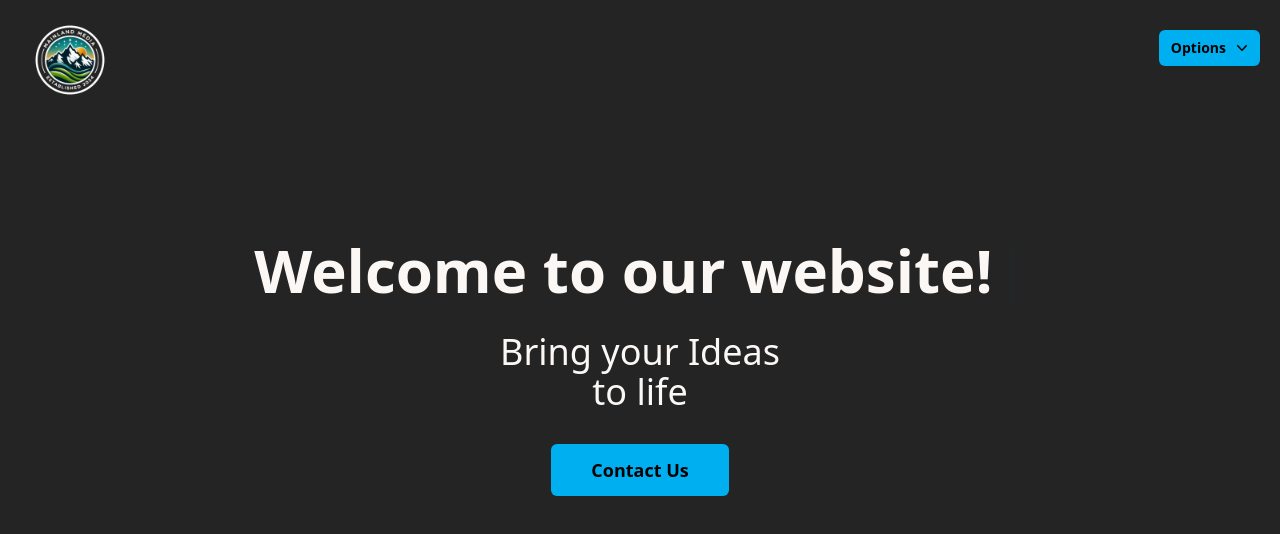
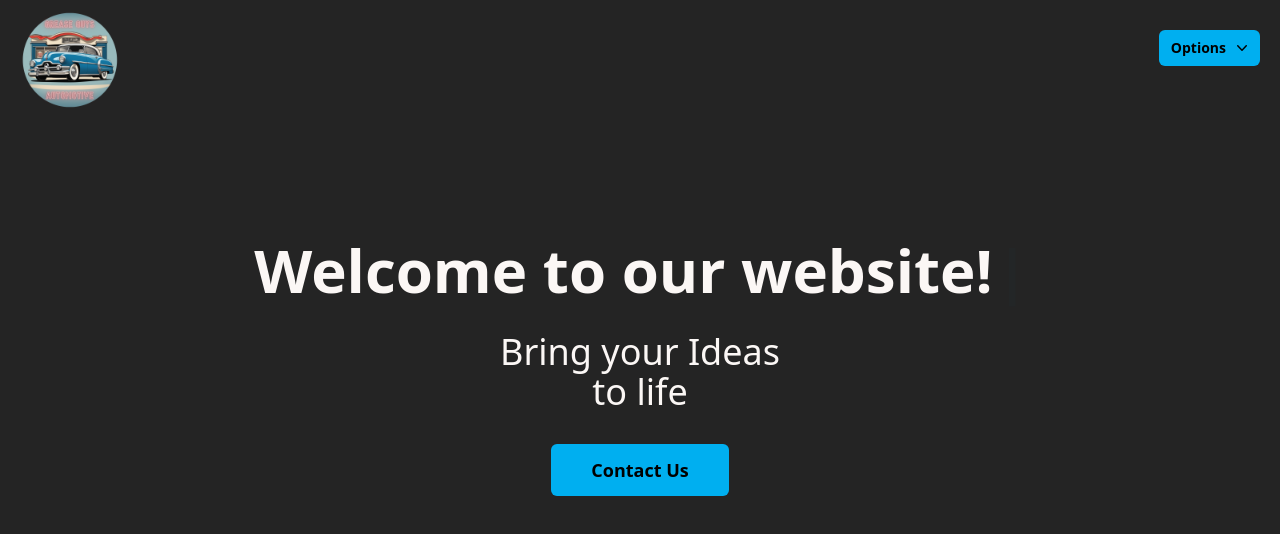
Before and after one commit to nathanpare/mainlandmedia, a Next.js app: page / in a window 1280 px wide. Shown: the top 534 px of the page. Built offline with nearby package versions, Linux system fonts and the light colour scheme.

Commit message:
image test

```diff
--- a/components/Header.js
+++ b/components/Header.js
@@ -10,7 +10,7 @@ const Header = () => {
     <div className='sticky top-0 h-24 flex justify-between
      items-center px-5'>
       <Image onClick={() => router.push("/")} className='cursor-pointer mt-6'
-        src="/static/images/Mainland media edited.png"
+        src="/static/images/grease guys logo.png"
         alt='' height={100} width={100} />
       <Dropdown />
     </div>
```
Also changed, not shown: public/static/images/grease guys logo.png (renamed from public/grease guys logo.png).
